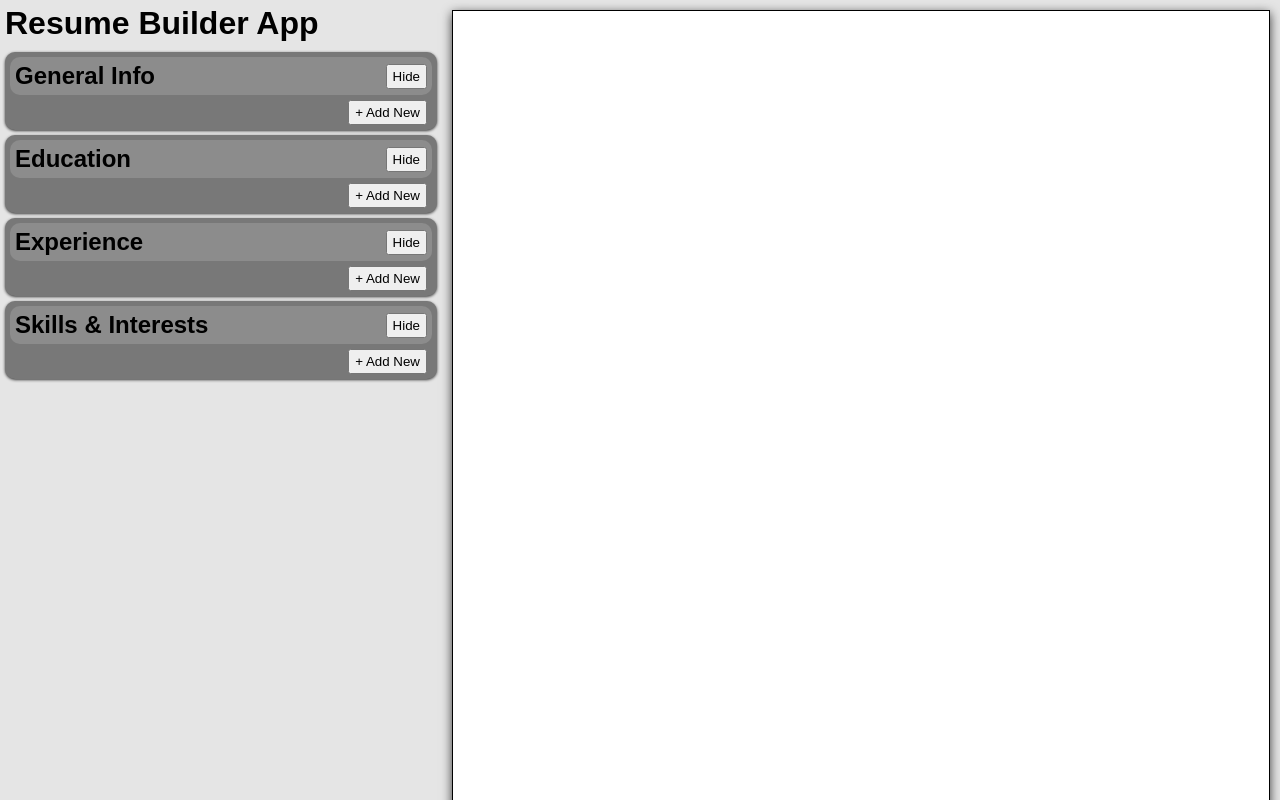
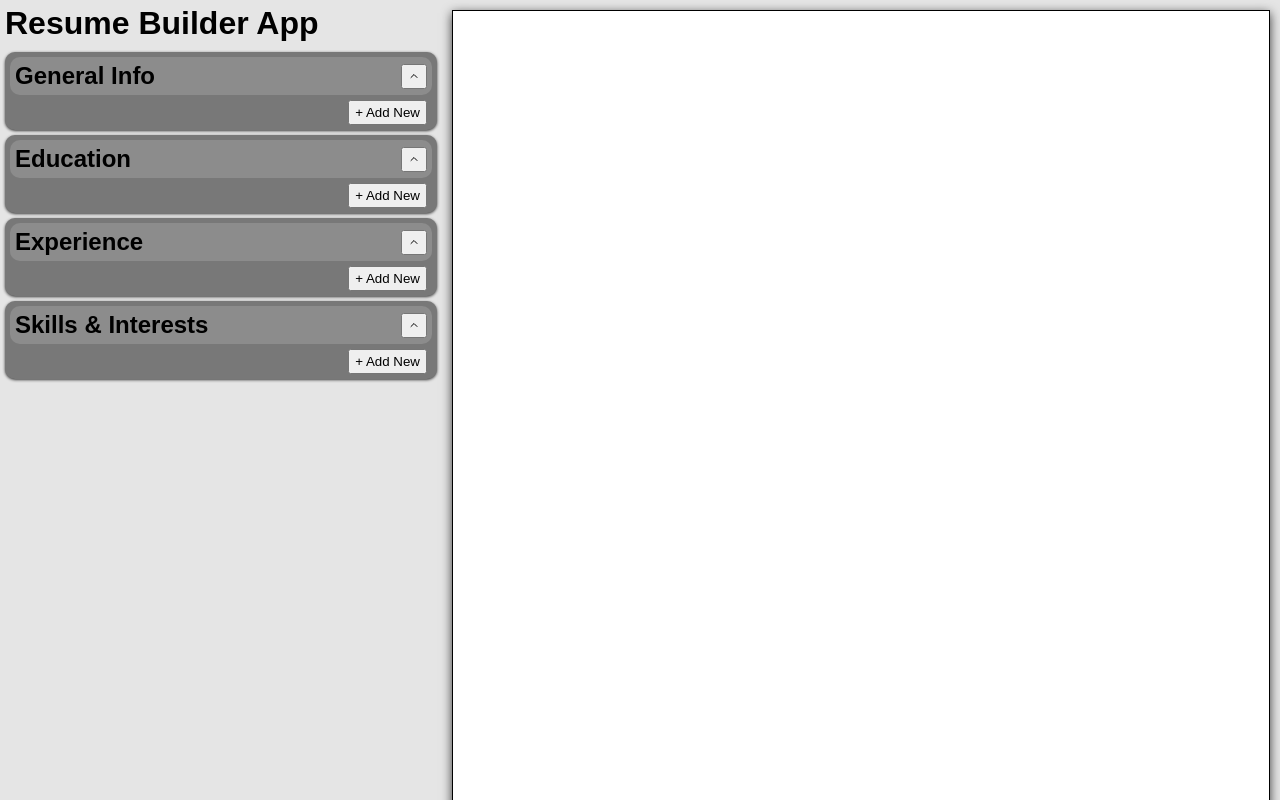
Before and after one commit to hansbuilt/odin-CVApplication, a React (Vite) app: page / in a window 1280 px wide. Shown: the top 800 px of the page. Built offline with nearby package versions, Linux system fonts and the light colour scheme.

Commit message:
Updated show/hide button with chevron up/down

```diff
--- a/package.json
+++ b/package.json
@@ -10,6 +10,7 @@
     "preview": "vite preview"
   },
   "dependencies": {
+    "lucide-react": "^0.476.0",
     "react": "^18.3.1",
     "react-dom": "^18.3.1"
   },
--- a/src/App.css
+++ b/src/App.css
@@ -54,6 +54,10 @@
   justify-content: space-between;
   align-items: center;
   padding: 0px 5px;
+}
+
+.itemButtonContainer {
+  display: flex;
 }
 
 .editInputContainer {
@@ -132,6 +136,11 @@
   height: 25px;
 }
 
+.buttonShowHide {
+  display: flex;
+  align-items: center;
+}
+
 input {
   border: 1px solid grey;
   outline: none;
--- a/src/components/editor/EditEducationItem.jsx
+++ b/src/components/editor/EditEducationItem.jsx
@@ -10,7 +10,7 @@ function EditEducationItem({ id, onAddSibling, onUpdateSelf, onDeleteSelf }) {
     <div className="editEducationItem">
       <div className="editItemHeader">
         <h3>Education</h3>
-        <div className="">
+        <div className="itemButtonContainer">
           <AddItemBtn onAdd={onAddSibling} id={id} text={"+"}></AddItemBtn>
           <DeleteItemBtn onDelete={onDeleteSelf} id={id}></DeleteItemBtn>
           <ShowHideBtn
--- a/src/components/editor/EditJobCompany.jsx
+++ b/src/components/editor/EditJobCompany.jsx
@@ -39,7 +39,7 @@ function EditJobCompany({
     <div className="editJobCompany">
       <div className="editItemHeader">
         <h3>Company</h3>
-        <div>
+        <div className="itemButtonContainer">
           <AddItemBtn onAdd={onAddSibling} id={id} text={"+"}></AddItemBtn>
           <DeleteItemBtn onDelete={onDeleteSelf} id={id}></DeleteItemBtn>
           <ShowHideBtn
--- a/src/components/editor/ShowHideBtn.jsx
+++ b/src/components/editor/ShowHideBtn.jsx
@@ -1,7 +1,10 @@
+import { ChevronDown, ChevronUp } from "lucide-react";
+
 function ShowHideBtn({ isVisible, toggle }) {
   return (
     <button type="button" className="buttonShowHide" onClick={toggle}>
-      {isVisible ? "Hide" : "Show"}
+      {/* <span>{isVisible ? "Hide" : "Show"}</span> */}
+      {isVisible ? <ChevronUp size={12} /> : <ChevronDown size={12} />}
     </button>
   );
 }
```
Also changed, not shown: 1 other file (tests, documents, lock files or other folders).
